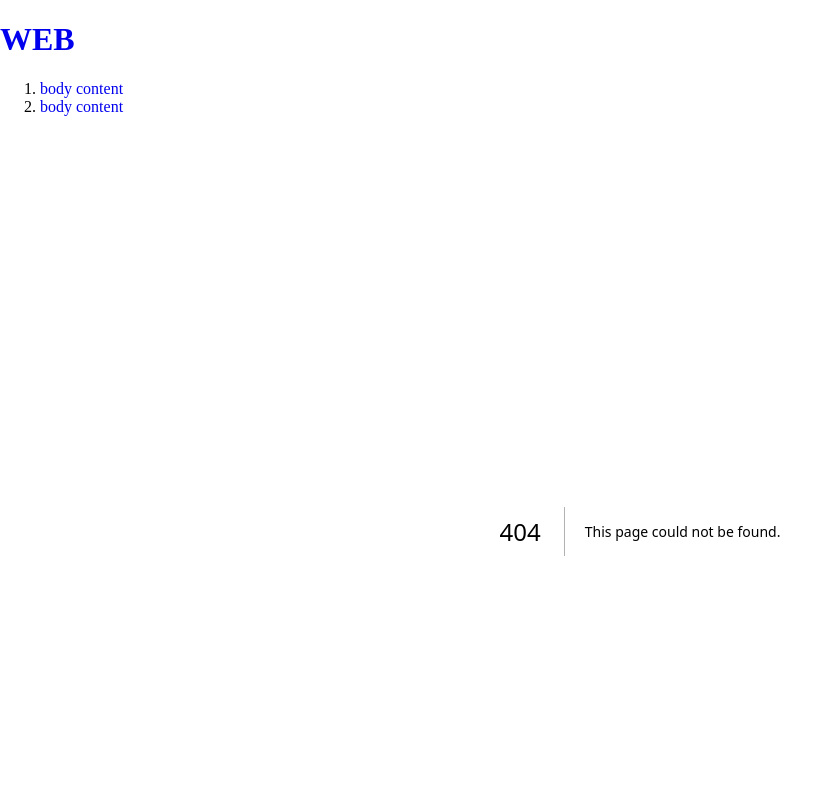
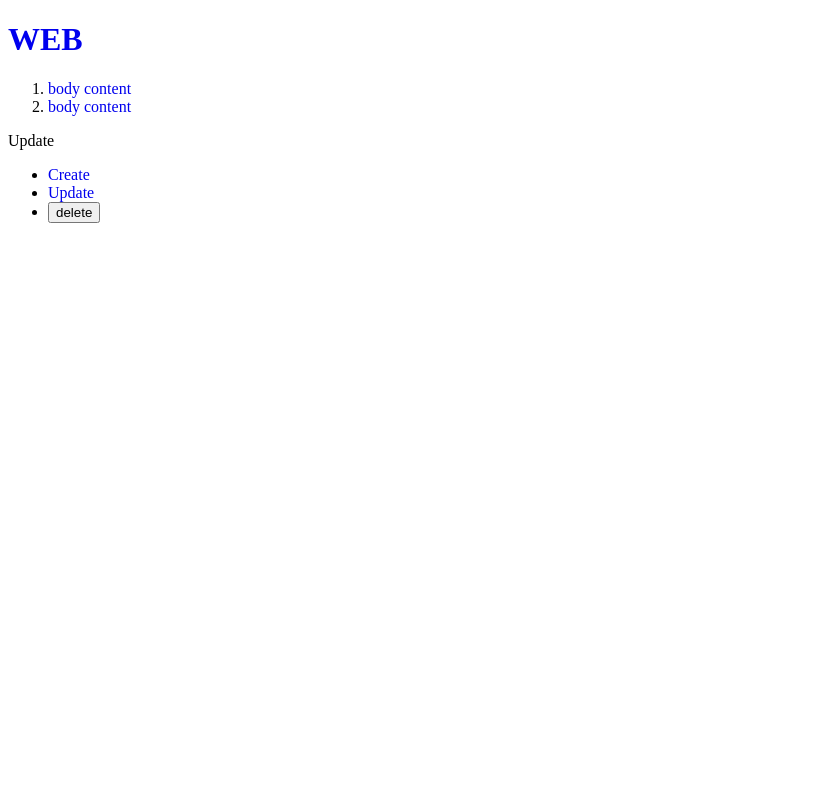
Before and after one commit to BeautyJeong/Next.js13, a Next.js app: page /update/1 in a window 1280 px wide. Before the commit this address had no page. Shown: the top 800 px of the page, without its empty margins (0-839 px from the left). Built offline with nearby package versions, Linux system fonts and the light colour scheme; data requests are answered from the project's data file.

Commit message:
글 수정(update) --- - 수정 페이지 생성

```diff
--- /dev/null
+++ b/src/app/update/[id]/page.tsx
@@ -0,0 +1,5 @@
+export default function Update() {
+    return <>
+        Update
+    </>
+}
```
